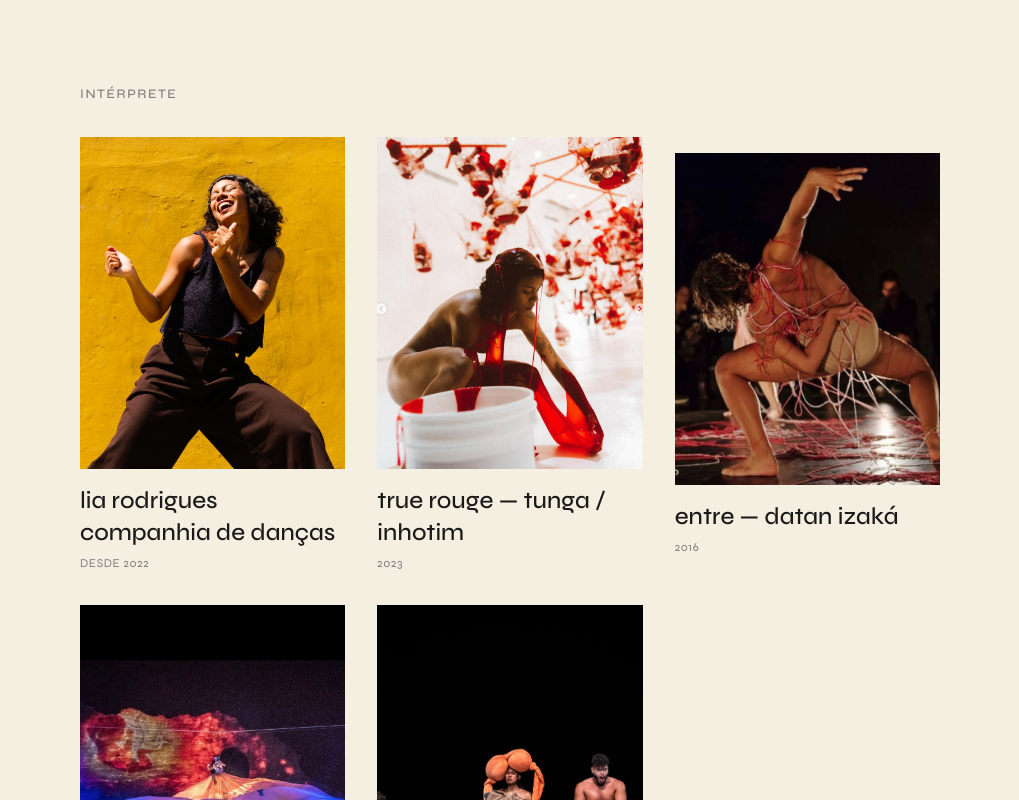
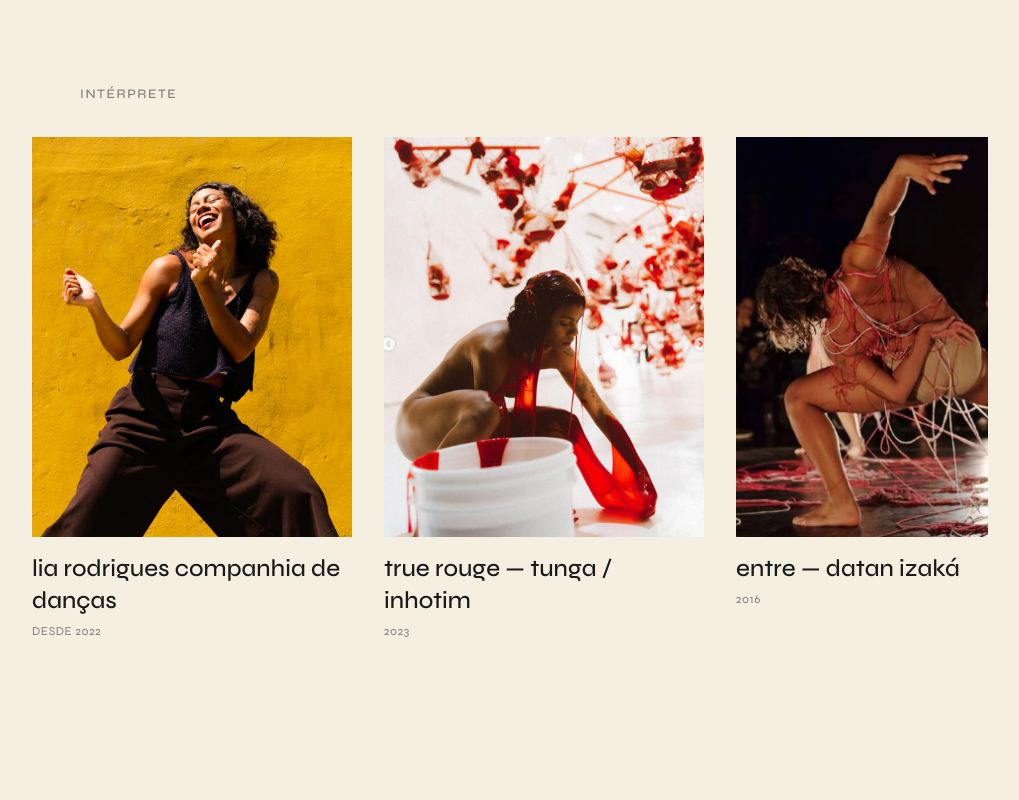
Before and after one commit to daline123/daline-portifolio1, a React (Vite) app: page /cena in a window 1280 px wide. Shown: the part 380-1180 px from the top of the page, without its empty margins (130-1149 px from the left). Built offline with nearby package versions, Linux system fonts and the light colour scheme.

Commit message:
style: change Cena works layout to horizontal scroll in a single line

```diff
--- a/src/index.css
+++ b/src/index.css
@@ -82,3 +82,12 @@ h4 {
 .animate-fade-in-up {
   animation: fade-in-up 0.8s cubic-bezier(0.16, 1, 0.3, 1) forwards;
 }
+
+.no-scrollbar::-webkit-scrollbar {
+  display: none;
+}
+
+.no-scrollbar {
+  -ms-overflow-style: none;
+  scrollbar-width: none;
+}
--- a/src/pages/Cena.tsx
+++ b/src/pages/Cena.tsx
@@ -132,15 +132,18 @@ function Section({ label, works, onSelect }: SectionProps) {
       >
         {label}
       </motion.p>
-      <div className="grid grid-cols-1 md:grid-cols-2 lg:grid-cols-3 gap-8">
+      <div className="flex overflow-x-auto pb-12 gap-8 snap-x snap-mandatory no-scrollbar -mx-6 px-6 md:-mx-12 md:px-12">
         {works.map((w, i) => (
-          <WorkCard
-            key={w.title}
-            work={w}
-            index={i}
-            onClick={() => onSelect(w)}
-          />
+          <div key={w.title} className="flex-shrink-0 w-[240px] md:w-[320px] snap-start">
+            <WorkCard
+              work={w}
+              index={i}
+              onClick={() => onSelect(w)}
+            />
+          </div>
         ))}
+        {/* Placeholder to ensure we can scroll to the end with padding */}
+        <div className="flex-shrink-0 w-1 md:w-1" aria-hidden="true" />
       </div>
     </section>
   );
```
